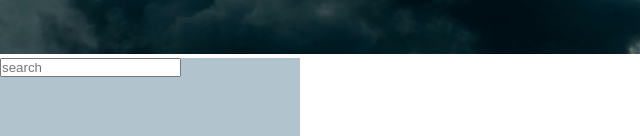
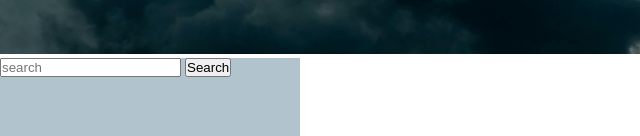
Before and after one commit to Harshsapla/Weather-app, a plain HTML site: page index.html in a window 1280 px wide. Shown: the part 816-952 px from the top of the page, 0-640 px from the left. Drawn offline with Linux system fonts and the light colour scheme.

Commit message:
first commit

```diff
--- a/index.html
+++ b/index.html
@@ -20,6 +20,7 @@
    <img id="image1" src="assets/pexels-pixabay-209831.jpg" alt="WEATHER photo">
    <div class="container-section" id="container-section">
     <input  class=search-input type="text" placeholder="search" required>
+    <button class="submit-btn" type="submit">Search</button>
    </div>
 
 </div>
```
